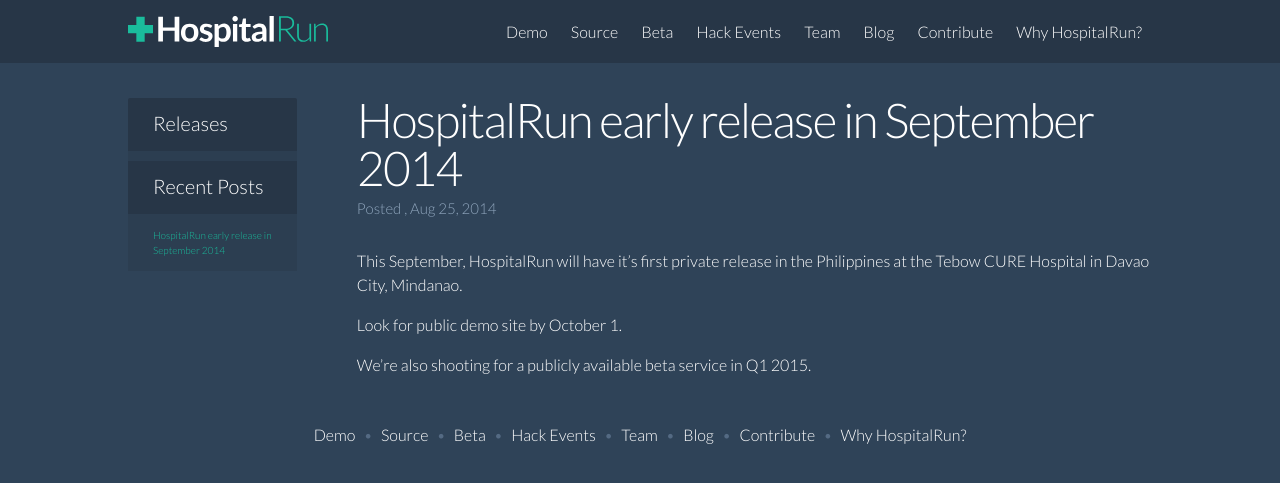
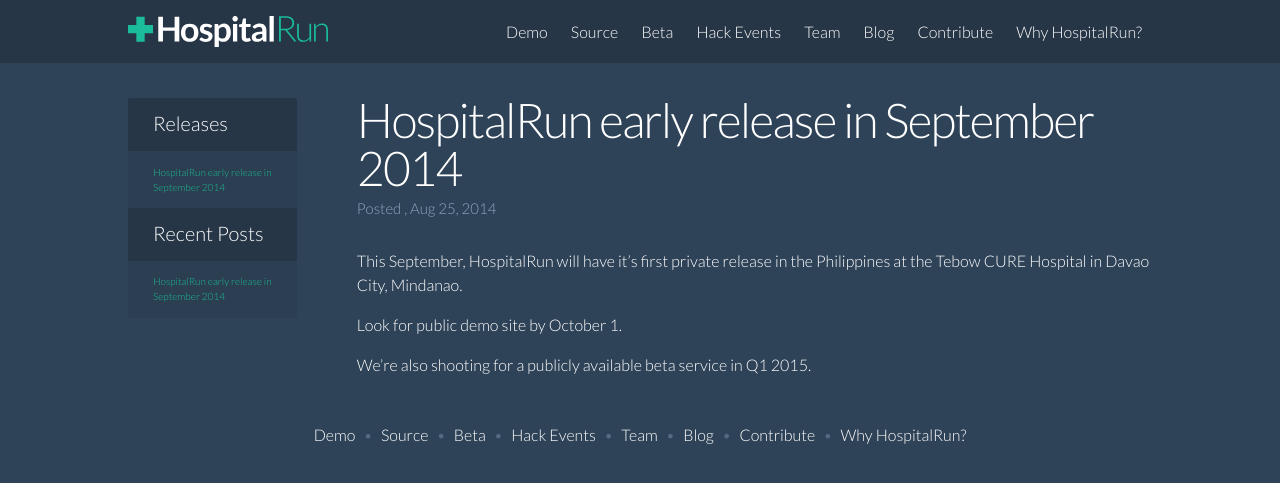
Before and after one commit to HospitalRun/hospitalrun.io, a Jekyll site: the page built from _posts/2014-08-25-early-release-in-september-2014.markdown, in a window 1280 px wide. Shown: the top 483 px of the page. Built offline with Jekyll 4.4.1, drawn with Linux system fonts in a browser that asks for light colours; part of the change alters nothing that is shown.

Commit message:
include releases category

```diff
--- a/_posts/2014-08-25-early-release-in-september-2014.markdown
+++ b/_posts/2014-08-25-early-release-in-september-2014.markdown
@@ -5,6 +5,7 @@ categories:
 - hospitalrun
 - update
 - philippines
+- releases
 layout: post
 ---
 
```
